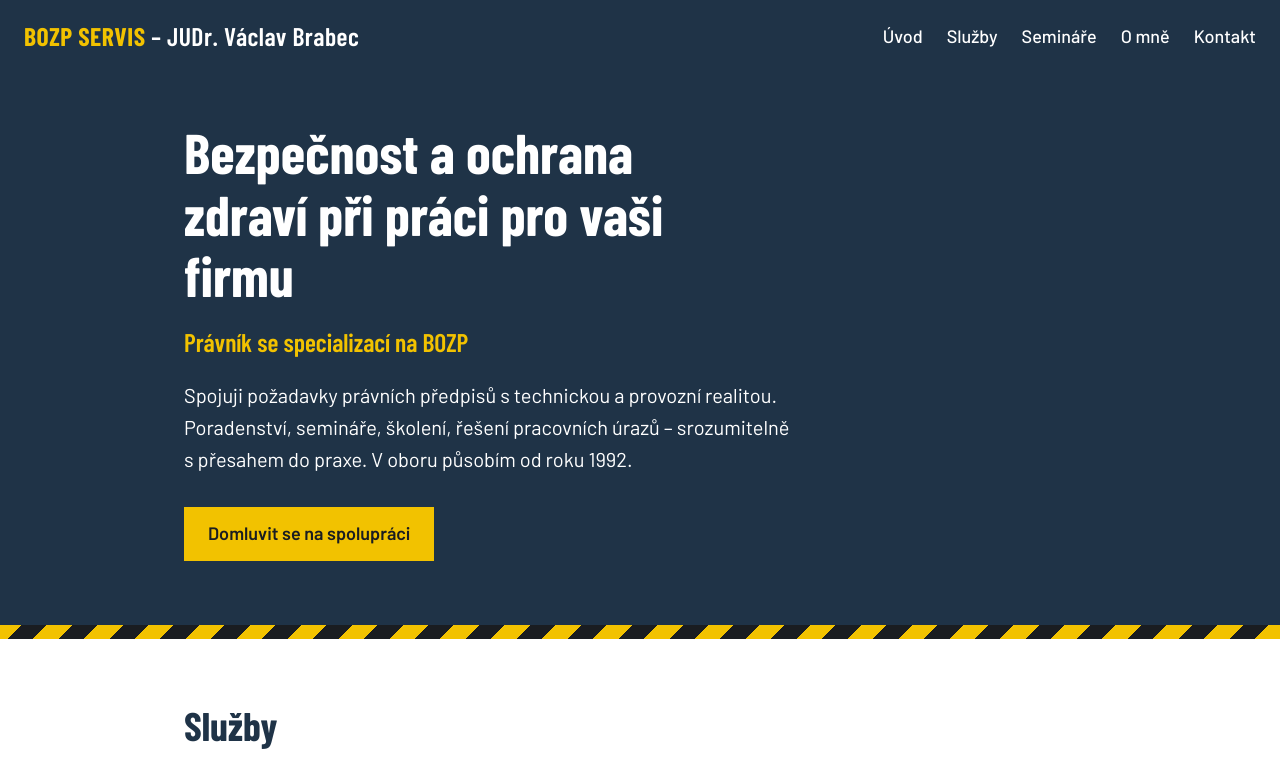
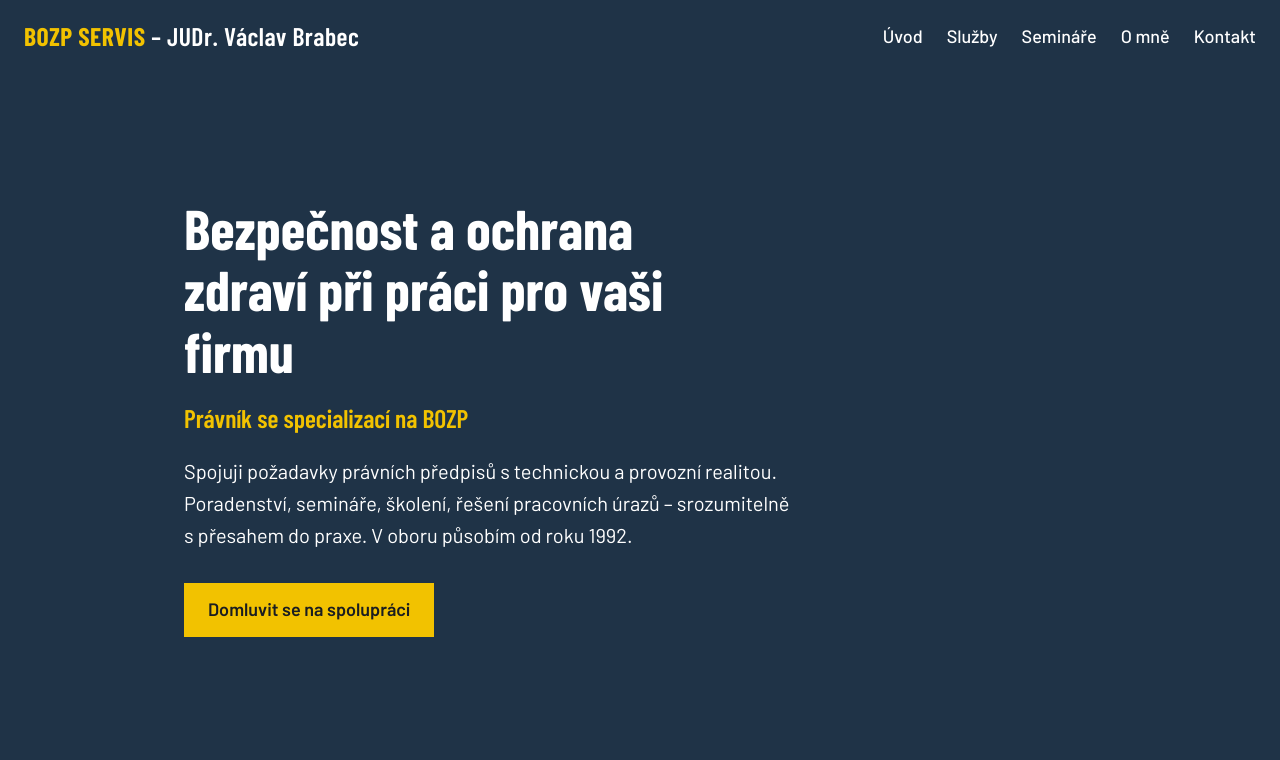
Before and after one commit to fbrabcova/bozp-servis, a plain HTML site: page index.html in a window 1280 px wide. Shown: the top 760 px of the page. Drawn offline with nearby package versions, Linux system fonts and the light colour scheme.

Commit message:
Update style.css
uvod obal

```diff
--- a/style.css
+++ b/style.css
@@ -102,8 +102,14 @@ a:focus-visible {
   background: var(--modra);
   color: var(--papir);
   padding: 3rem 0 4rem;
+  min-height: calc(100vh - 6rem);  /* výška okna minus hlavička */
+  display: flex;
+  flex-direction: column;
+  justify-content: center;         /* obsah svisle doprostřed */
 }
-
+.uvod .obal {
+  width: 100%;   /* aby obsah zůstal stejně široký jako ve zbytku stránky */
+}
 .uvod h1 {
   font-size: clamp(2.5rem, 7vw, 4.5rem);
   /* clamp = nejmenší velikost, "ideální" podle šířky okna, největší velikost */
```
